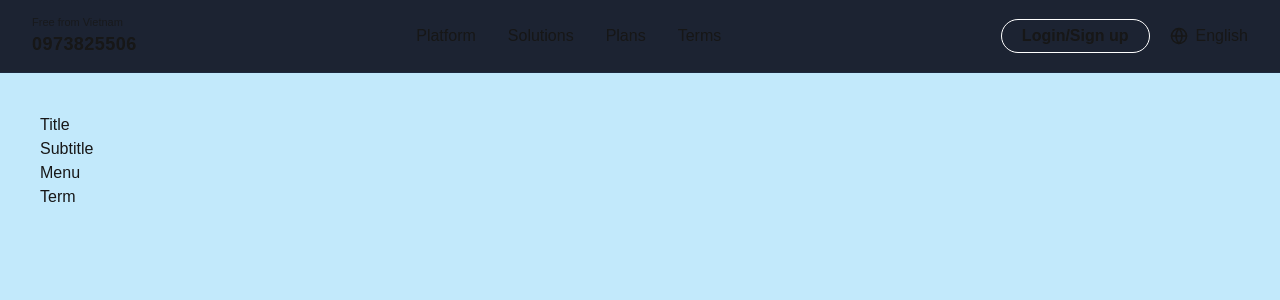
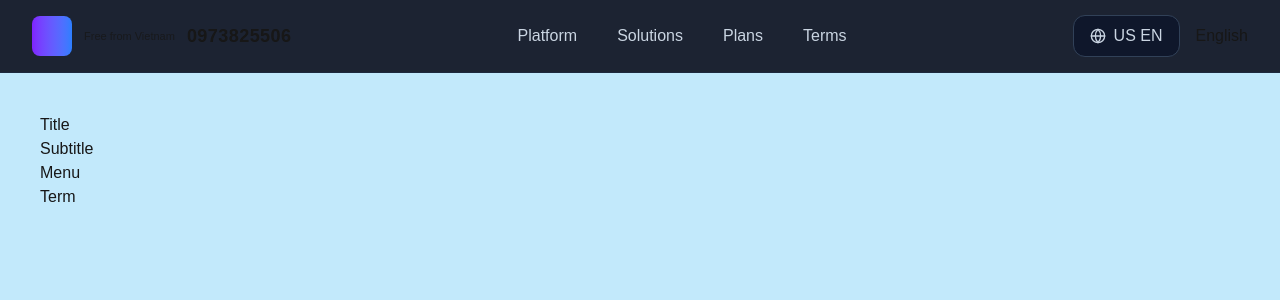
Before and after one commit to sekiro961-wq/shortlink-clone-nextjs, a Next.js app: page / in a window 1280 px wide. Shown: the top 300 px of the page. Built offline with nearby package versions, Linux system fonts and the light colour scheme.

Commit message:
change color of text

```diff
--- a/src/components/layout/navbar/NavbarActions.tsx
+++ b/src/components/layout/navbar/NavbarActions.tsx
@@ -2,14 +2,12 @@ import {Globe} from 'lucide-react';
 
 export default function NavbarActions() {
   return (
-    <div className="flex items-center gap-5">
-        <button className="rounded-full border border-white px-5 py-1 font-semibold transition hover:bg-white hover:text-black"
-        >Login/Sign up
-        </button>
-        <button className="hover:[&_p]:text-black-500 items-center gap-2 md:flex">
-          <Globe size={18} />
-          English
-        </button>
+    <div className="flex items-center gap-4">
+      <button className="flex items-center gap-2 rounded-xl border border-slate-700 bg-slate-900 px-4 py-2 text-slate-300 transition hover:brightness-150">
+        <Globe size={16} />
+        <span>US EN</span>
+      </button>
+        English
     </div>
   );
 }
--- a/src/components/layout/navbar/NavbarLogo.tsx
+++ b/src/components/layout/navbar/NavbarLogo.tsx
@@ -1,7 +1,9 @@
 import {Globe, Moon} from 'lucide-react';
 export default function NavbarLogo() {
   return (
-    <div>
+    <div className="flex items-center gap-3">
+      <div className="flex h-10 w-10 items-center justify-center rounded-lg bg-gradient-to-r from-violet-600 to-blue-500">
+      </div>
       <p className="text-[11px] opacity-80">
       Free from Vietnam
       </p>
--- a/src/components/layout/navbar/NavbarMenu.tsx
+++ b/src/components/layout/navbar/NavbarMenu.tsx
@@ -1,16 +1,16 @@
 export default function NavbarMenu() {
   return(
-  <nav className="hidden items-center gap-8 md:flex">
-      <a href="#" className="no-underline hover:underline">
+  <nav className="hidden items-center gap-10 md:flex">
+      <a href="#" className="text-slate-300 transition hover:text-blue-500">
       Platform
       </a>
-      <a href="#" className="no-underline hover:underline">
+      <a href="#" className="text-slate-300 hover:text-blue-500">
       Solutions
       </a>
-      <a href="#" className="no-underline hover:underline">
+      <a href="#" className="text-slate-300 hover:text-blue-500">
       Plans
       </a>
-      <a href="#" className="no-underline hover:underline">
+      <a href="#" className="text-slate-300 hover:text-blue-500">
       Terms
       </a>
   </nav>
```
